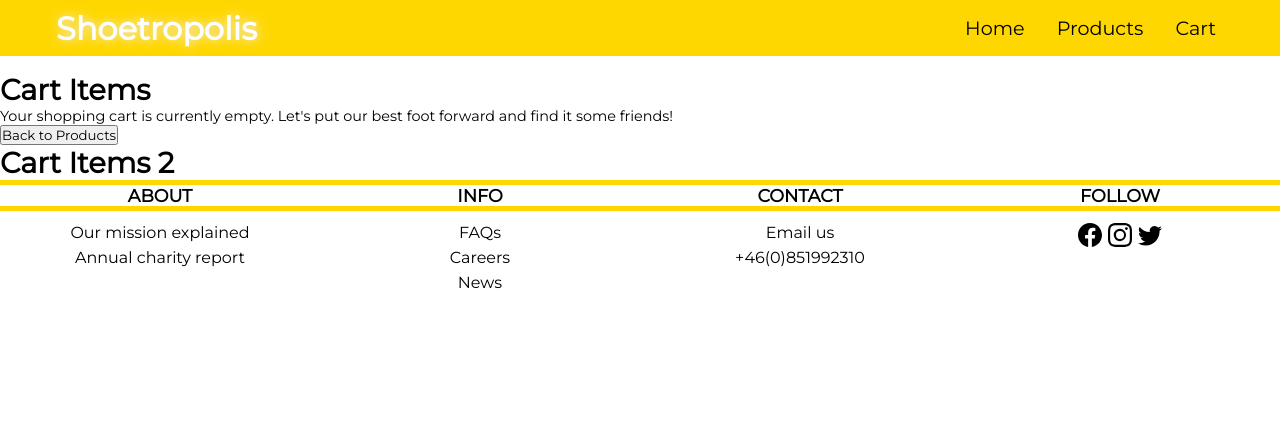
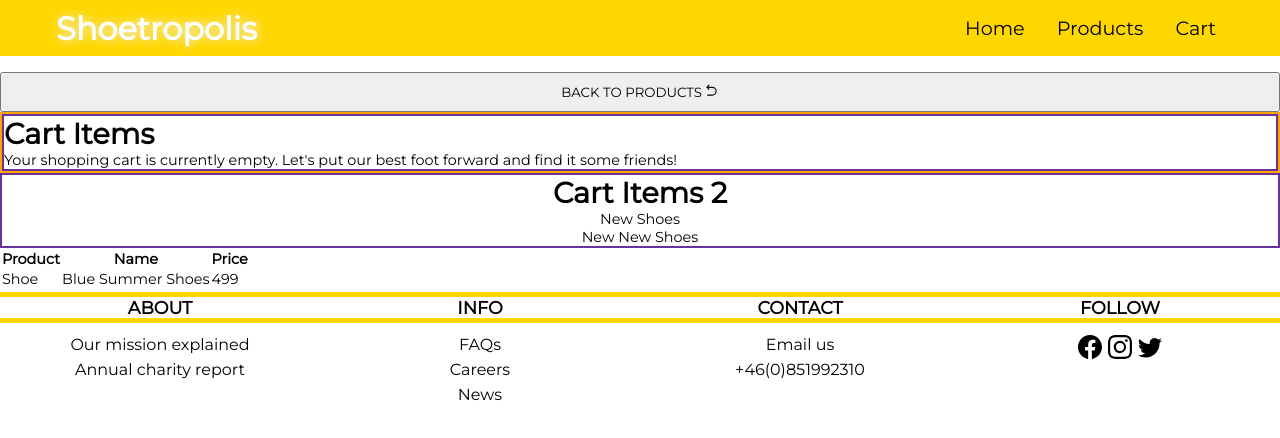
Before and after one commit to MimmiNilsson/shoetropolis, a React (Create React App) app: page /checkout in a window 1280 px wide. Shown: the top 438 px of the page. Built offline with nearby package versions, Linux system fonts and the light colour scheme.

Commit message:
checkout

```diff
--- a/src/App.js
+++ b/src/App.js
@@ -14,18 +14,18 @@ import CheckoutCart from './components/CheckoutCart';
 
 function App() {
 
-  // const dummyCart = [
-  //   {
-  //     id: 1,
-  //     title: 'New Shoes'
-  //   },
-  //   {
-  //     id: 2,
-  //     title: 'New New Shoes'
-  //   }
-  // ]
+  const dummyCart = [
+    {
+      id: 1,
+      title: 'New Shoes'
+    },
+    {
+      id: 2,
+      title: 'New New Shoes'
+    }
+  ]
 
-  const [cartItems, setCartItems] = useState([]);
+  const [cartItems, setCartItems] = useState(dummyCart);
 
   const handleOnClick = (e) => {
     e.preventDefault();
--- a/src/components/CheckoutCart.js
+++ b/src/components/CheckoutCart.js
@@ -1,5 +1,7 @@
 import React, {useState} from 'react';
 import {Link} from 'react-router-dom';
+import {RiArrowGoBackLine} from 'react-icons/ri';
+import '../pages/Checkout.css'
 
 function CheckoutCart(props) {
 
@@ -39,10 +41,13 @@ function CheckoutCart(props) {
     // Need to map table items... cart items... and display in checkout...
   return (
       <div>
+          <Link to='/products'><button className='checkout-btn return-btn'>Back to Products <RiArrowGoBackLine /></button></Link>
           <div className='checkout-cart-container'>
-            <h1>Cart Items</h1>
-            <p>Your shopping cart is currently empty. Let's put our best foot forward and find it some friends!</p>
-            <Link to='/products'><button>Back to Products</button></Link>
+              <div className='checkout-box box-1'>
+              <h1 className='checkout-h1'>Cart Items</h1>
+            <p className='checkout-p'>Your shopping cart is currently empty. Let's put our best foot forward and find it some friends!</p>
+              </div>
+
         </div>
         <div>
             {/* <li>{props.cartItem.id}{props.cartItem.title}{props.cartItem.price}</li> */}
@@ -52,9 +57,9 @@ function CheckoutCart(props) {
             <button>Remove</button> */}
         </div>
 
-        <div>
+        <div className='checkout-box box-2'>
             <h1>Cart Items 2</h1>
-            <p>
+            <p className='checkout-p'>
                 {
                     props.cartItems.map(item => <p>{item.title}</p>)
                 }
@@ -68,7 +73,7 @@ function CheckoutCart(props) {
               }
         </div> */}
 
-          {/* <table>
+          <table>
               <tr>
                   <th>Product</th>
                   <th>Name</th>
@@ -80,7 +85,7 @@ function CheckoutCart(props) {
                   <td>499</td>
               </tr>
               <tr></tr>
-          </table> */}
+          </table>
 
       </div>
 
--- /dev/null
+++ b/src/pages/Checkout.css
@@ -0,0 +1,21 @@
+.return-btn {
+    width: 100%;
+    padding: 10px;
+    cursor: pointer;
+    text-transform: uppercase;
+}
+
+.add-btn {
+    width: 60%;
+    padding: 5px;
+    cursor: pointer;
+    text-transform: uppercase;
+}
+
+.checkout-cart-container {
+    border: 2px solid orange;
+}
+
+.checkout-box {
+    border: 2px solid rebeccapurple;
+}
```
